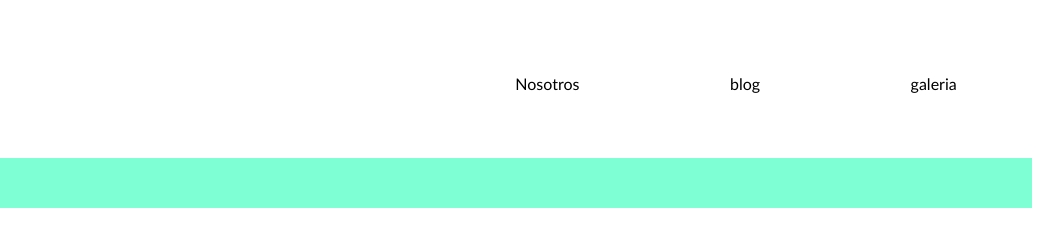
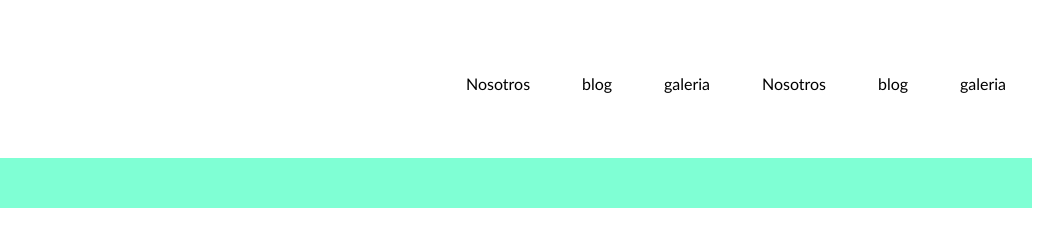
Before and after one commit to fernandorquind/test-version, a plain HTML site: page index.html in a window 1280 px wide. Shown: the full height of the page, 240-1280 px from the left. Drawn offline with Linux system fonts and the light colour scheme.

```diff
--- a/index.html
+++ b/index.html
@@ -19,6 +19,9 @@
         <li>Nosotros</li>
         <li>blog</li>
         <li>galeria</li>
+        <li>Nosotros</li>
+        <li>blog</li>
+        <li>galeria</li>
       </ul>
     </div>
 
```
